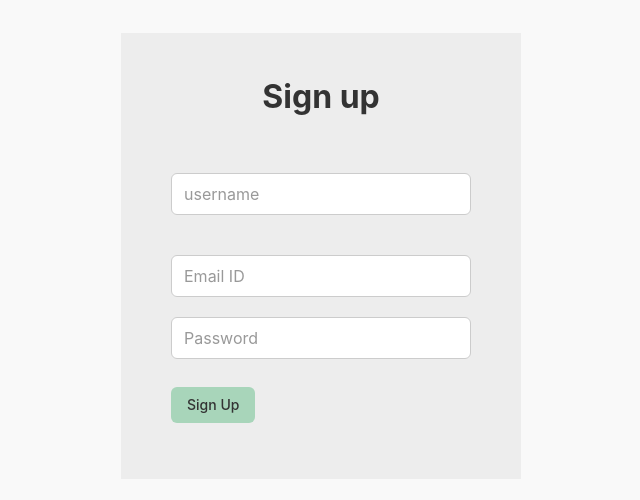
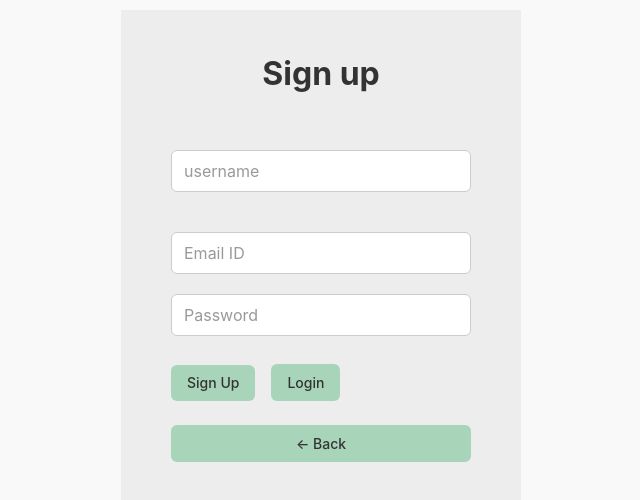
Before and after one commit to Garimabisht12/Productivity-App, a React (Vite) app in the folder client/: page /signup in a window 1280 px wide. Shown: the part 144-644 px from the top of the page, without its empty margins (319-959 px from the left). Built offline with nearby package versions, Linux system fonts and the light colour scheme; no server answers.

Commit message:
update app

```diff
--- a/client/src/components/Hero.jsx
+++ b/client/src/components/Hero.jsx
@@ -1,10 +1,11 @@
 import React from 'react'
 import pic from '../assets/react.svg'
-import cat from '../assets/cat.avif'
+import { useNavigate } from 'react-router-dom'
 
 import '../app.css'
 import Buttons from './Buttons'
 const Hero = () => {
+  const navigate=useNavigate();
   return (
     <div className='hero flex flex-col md:flex-row justify-around items-center min-h-screen gap-6 bg-[var(--bg-primary)] p-4 sm:p-8'>
       {/* left  */}
@@ -16,9 +17,10 @@ const Hero = () => {
         <h2 className='text-[var(--text-secondary)] text-lg md:text-xl my-4' >Organize, focus, and move forward — all in one clean space.
 
         </h2>
-        <div className="justify-self-end">
+        <div className="justify-self-end"  onClick={()=>navigate('/login')}>
 
-        <Buttons  label={'Get Started'}  />
+        <Buttons  label={'Get Started'} />
+        <button onClick={()=>navigate('/login')} className='ml-4 bg-transparent border-2 border-[var(--button-bg)] text-[var(--button-bg)] px-4 py-2 rounded-lg hover:bg-[var(--button-bg)] hover:text-[var(--text-primary)] transition duration-200 font-medium'>Login</button>
         </div>
 
 
--- a/client/src/components/Login.jsx
+++ /dev/null
@@ -1,9 +0,0 @@
-import React from 'react'
-
-const Login = () => {
-  return (
-    <div>Login</div>
-  )
-}
-
-export default Login
--- a/client/src/components/Navbar.jsx
+++ b/client/src/components/Navbar.jsx
@@ -35,8 +35,14 @@ const Navbar = ({ sidebarOpen, setSidebarOpen }) => {
           <BsMoon className="text-xl text-[var(--text-primary)]" />
         )}
       </button>
+  {(localStorage.getItem('token')) &&
+    <button onClick={handleLogout} className='bg-[var(--button-bg)] text-[var(--text-primary)] px-4 py-2 rounded-lg hover:bg-[var(--button-hover)] transition duration-200 font-medium'>LOGOUT</button>
 
-      <button onClick={handleLogout} className='bg-[var(--button-bg)] text-[var(--text-primary)] px-4 py-2 rounded-lg hover:bg-[var(--button-hover)] transition duration-200 font-medium'>LOGOUT</button>
+  }
+  {
+    localStorage.getItem('token')===null &&
+    <button onClick={()=>navigate('/login')} className='bg-[var(--button-bg)] text-[var(--text-primary)] px-4 py-2 rounded-lg hover:bg-[var(--button-hover)] transition duration-200 font-medium'>LOGIN</button>
+  }
     </div>
   );
 };
--- a/client/src/components/SignUp.jsx
+++ b/client/src/components/SignUp.jsx
@@ -19,6 +19,10 @@ const SignUp = () => {
       console.error(e.response?.data?.message || 'Sign up failed');
 
     }
+  }
+
+  const handleBack = () => {
+    navigate(-1);
   }
   return (
     <>
@@ -45,10 +49,19 @@ const SignUp = () => {
             <div className='my-4 '>
 
               <Buttons label='Sign Up' size='sm' />
+            <button onClick={() => navigate('/login')} className='ml-4'>Login</button>
             </div>
 
-
           </form>
+          <div className="mt-6">
+          <button
+            type="button"
+            onClick={handleBack}
+            className="w-full px-4 py-3 bg-gray-200 text-gray-800 border-none rounded-lg text-base font-semibold cursor-pointer transition-all duration-300 hover:bg-gray-300 hover:translate-y-[-2px] active:translate-y-0"
+          >
+            ← Back
+          </button>
+        </div>
         </div>
       </div>
     </>
--- a/client/src/pages/Login.jsx
+++ b/client/src/pages/Login.jsx
@@ -22,6 +22,11 @@ const Login = () => {
       setFailed(true)
     }
   }
+
+   const handleBack = () => {
+    navigate(-1);
+  }
+
 
   const gotoSignup = () =>{
     navigate('/signup')
@@ -48,12 +53,12 @@ const Login = () => {
 
             </label>
 
-            <div className="text-sm remember text-[var(--text-secondary)] flex justify-between mt-4">
-              <label htmlFor="" className="flex items-center gap-2">
-                <input type="checkbox" name="" id="" />Remember me
-              </label>
-              <a href="#" className='text-[var(--button-bg)] hover:text-[var(--button-hover)]'>Forgot Password?</a>
-            </div>
+            {/* <div className="text-sm remember text-[var(--text-secondary)] flex justify-between mt-4"> */}
+              {/* <label htmlFor="" className="flex items-center gap-2"> */}
+                {/* <input type="checkbox" name="" id="" />Remember me */}
+              {/* </label> */}
+              {/* <a href="#" className='text-[var(--button-bg)] hover:text-[var(--button-hover)]'>Forgot Password?</a> */}
+            {/* </div> */}
             <div className='my-4'>
 
               <Buttons label='Login' size='md' className='w-full' />
@@ -70,6 +75,15 @@ const Login = () => {
             }
 
           </form>
+          <div className="mt-6">
+          <button
+            type="button"
+            onClick={handleBack}
+            className=" px-4 py-3 bg-gray-200 text-gray-800 border-none rounded-lg text-base font-semibold cursor-pointer transition-all duration-300 hover:bg-gray-300 hover:translate-y-[-2px] active:translate-y-0"
+          >
+            ← Back
+          </button>
+        </div>
         </div>
       </div>
     </>
--- a/client/src/routes/AppRoutes.jsx
+++ b/client/src/routes/AppRoutes.jsx
@@ -4,27 +4,23 @@ import Login from "../pages/Login";
 import Todos from "../pages/Todos";
 import Habit from "../pages/Habit";
 import Navbar from "../components/Navbar";
-import Todopage from "../components/Todopage";
+import Landing from "../pages/Landing";
 import Finance from "../pages/Finance";
 import NotFound from "../pages/NotFound";
 import SignUp from "../components/SignUp";
 import HabitTracker from "../components/HabitTracker";
+import MainDash from "../components/MainDash";
 
 
 export default function AppRouter(){
     return(
 
         <Routes>
+            <Route path='/' element={<Landing />} />
             <Route path='/login' element={<Login />} />
             <Route path='/signup' element={<SignUp />} />
             <Route path='/habit' element={<Habit />} />
-            {/* <Route path="/habit/:id" element={<HabitTracker />} /> */}
-            {/* <Route path='/login' element={<Login />} /> */}
-            {/* <Route path='/dashboard' element={
-                <UserRoute>
-                    <Dashboard />
-                </UserRoute>
-            } /> */}
+
 
 
 
```
Also changed, not shown: 1 other file (tests, documents, lock files or other folders).
